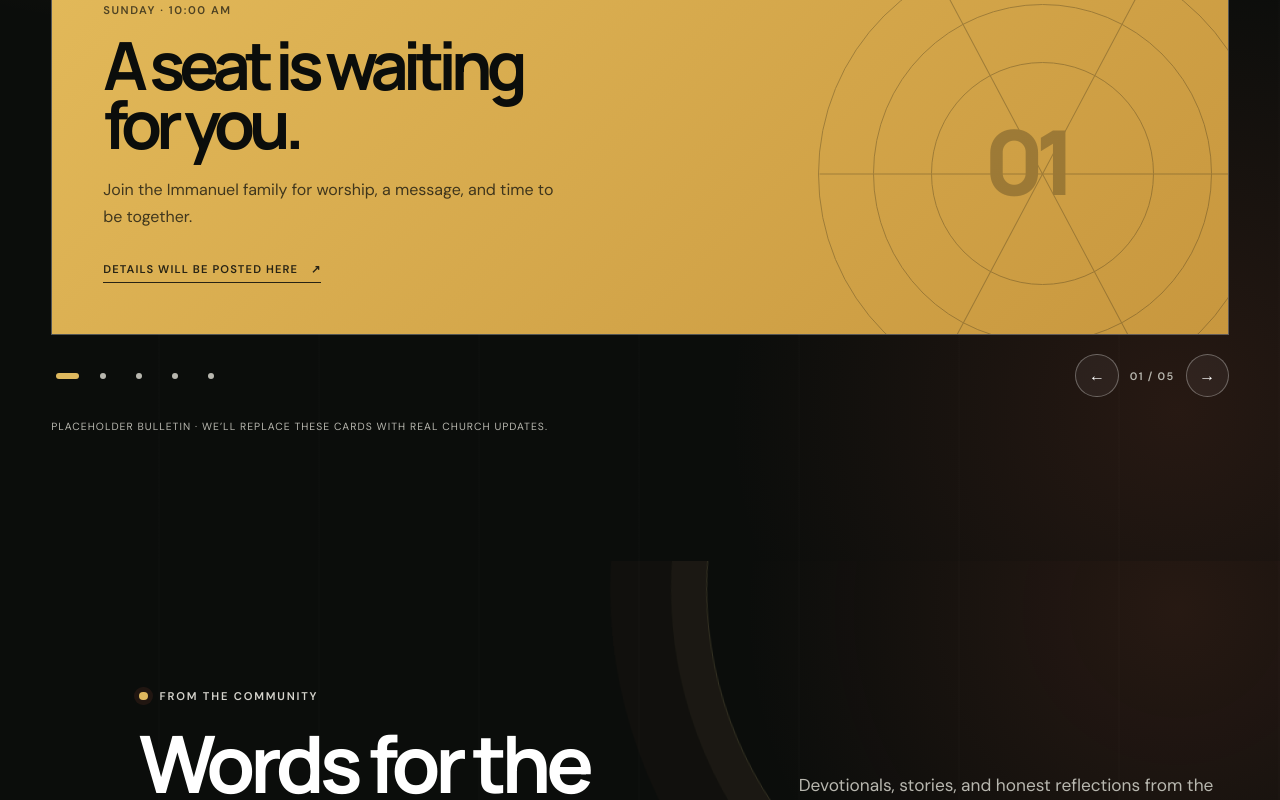
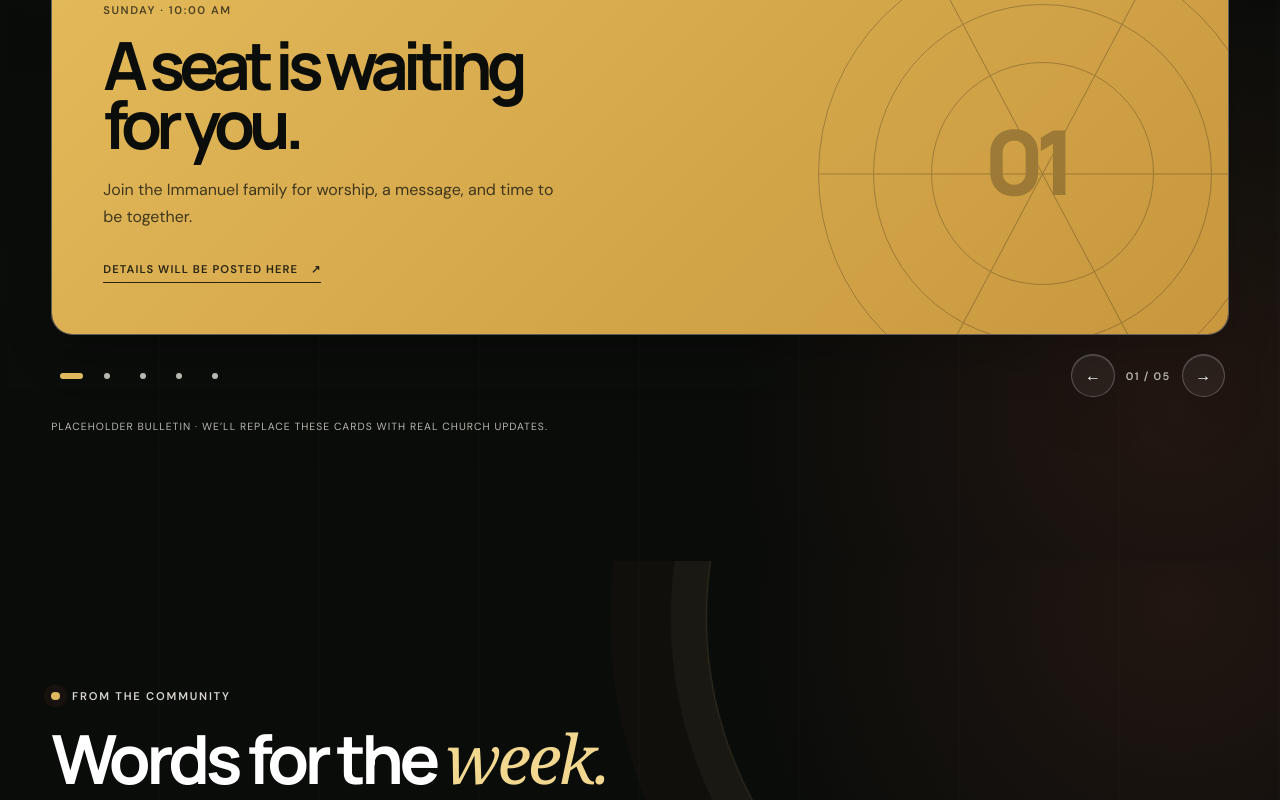
Before and after one commit to lokeyyron/immanuel-philippines, a Next.js app: page / in a window 1280 px wide. Shown: the part 2000-2800 px from the top of the page. Built offline with nearby package versions, Linux system fonts and the light colour scheme.

Commit message:
Smooth dark canvas and simplify homepage sections

```diff
--- a/app/components/HomeSections.js
+++ b/app/components/HomeSections.js
@@ -24,7 +24,6 @@
             <p className="kicker"><span className="live-pulse" /> From the community</p>
             <h2 id="blog-title">Words for the <em>week.</em></h2>
           </div>
-          <p className="blog-description">Devotionals, stories, and honest reflections from the Immanuel family — written by members, for members.</p>
         </div>
         <div className="blog-card-grid">
           <Link className="blog-card blog-card-featured" href="/blogs">
@@ -56,18 +55,6 @@
         <div className="blog-footnote"><span>Written by Immanuel people</span><Link href="/blogs">Explore the blog <span aria-hidden="true">↗</span></Link></div>
       </Reveal>
 
-      <Reveal as="section" className="connect section-dark section" id="connect" aria-labelledby="connect-title">
-        <div className="section-heading">
-          <p className="kicker"><span /> There is a place for you</p>
-          <h2 id="connect-title">Take your next step.</h2>
-        </div>
-        <div className="path-grid">
-          <article className="path-card path-featured"><p className="card-number">01</p><div><p className="card-eyebrow">Your first Sunday</p><h3>Plan a visit</h3><p>Know where to go, what to expect, and how to find us in the heart of Iligan City.</p></div><Link href="/events#visit" aria-label="Plan a visit">↗</Link></article>
-          <article className="path-card"><p className="card-number">02</p><div><p className="card-eyebrow">Life together</p><h3>Find community</h3><p>Build friendships, grow in faith, and experience church beyond a Sunday gathering.</p></div><Link href="/events" aria-label="Find community">↗</Link></article>
-          <article className="path-card"><p className="card-number">03</p><div><p className="card-eyebrow">Make a difference</p><h3>Serve with us</h3><p>Use your gifts to welcome people, strengthen the church, and bless our city.</p></div><Link href="/blogs" aria-label="Find ways to serve">↗</Link></article>
-        </div>
-      </Reveal>
-
       <Reveal as="section" className="community" id="community" aria-labelledby="community-title">
         <div className="community-copy"><p className="kicker"><span /> More than a gathering</p><h2 id="community-title">A community shaped by <em>grace.</em></h2></div>
         <div className="community-statements">
--- a/styles.css
+++ b/styles.css
@@ -1971,3 +1971,108 @@
 @media (prefers-reduced-motion: reduce) {
   .announcements::before, .announcement-track { animation: none; transition: none; }
 }
+
+
+/* Continuous dark canvas, readable liquid-glass surfaces, and calmer section transitions. */
+body { background: var(--ink); }
+main {
+  position: relative;
+  isolation: isolate;
+  background: transparent;
+}
+main::before {
+  content: "";
+  position: fixed;
+  z-index: -1;
+  inset: -24%;
+  background:
+    radial-gradient(circle at 12% 18%, rgba(222,184,94,.11), transparent 26rem),
+    radial-gradient(circle at 82% 34%, rgba(166,79,54,.13), transparent 32rem),
+    radial-gradient(circle at 45% 88%, rgba(39,56,43,.22), transparent 30rem),
+    #0b0d0b;
+  animation: ambient-drift 34s ease-in-out infinite alternate;
+  pointer-events: none;
+}
+main::after {
+  content: "";
+  position: fixed;
+  z-index: -1;
+  inset: 0;
+  opacity: .15;
+  background: repeating-linear-gradient(90deg, transparent 0 10rem, rgba(255,255,255,.05) 10rem 10.08rem);
+  pointer-events: none;
+}
+main > * { position: relative; z-index: 1; }
+@keyframes ambient-drift {
+  0% { transform: translate3d(-1%, -1%, 0) scale(1); }
+  100% { transform: translate3d(1%, 1.5%, 0) scale(1.04); }
+}
+.welcome,
+.announcements,
+.blog-spotlight,
+.community,
+.location {
+  background-color: rgba(11,13,11,.72);
+  backdrop-filter: blur(3px);
+}
+.announcements {
+  background-image:
+    radial-gradient(circle at 8% 16%, rgba(222,184,94,.13), transparent 23rem),
+    radial-gradient(circle at 92% 86%, rgba(166,79,54,.16), transparent 28rem),
+    linear-gradient(180deg, rgba(11,13,11,.42), rgba(11,13,11,.8));
+}
+.blog-spotlight {
+  background-image:
+    radial-gradient(circle at 92% 5%, rgba(166,79,54,.15), transparent 27rem),
+    radial-gradient(circle at 4% 88%, rgba(222,184,94,.1), transparent 25rem),
+    linear-gradient(180deg, rgba(11,13,11,.52), rgba(11,13,11,.82));
+}
+.site-footer { background: rgba(11,13,11,.9); backdrop-filter: blur(6px); }
+
+/* One-line headings on wide screens; mobile can wrap without horizontal overflow. */
+@media (min-width: 721px) {
+  .location-heading h2,
+  .blog-intro .section-heading h2 {
+    max-width: none;
+    white-space: nowrap;
+  }
+  .blog-intro { display: block; max-width: 90rem; }
+  .blog-intro .section-heading { max-width: none; }
+  .blog-intro .section-heading h2 { font-size: clamp(3rem, 5.3vw, 6.4rem); }
+}
+@media (max-width: 720px) {
+  .location-heading h2 { max-width: 11ch; }
+  .blog-intro .section-heading h2 { max-width: 10ch; }
+}
+
+/* Glass edges keep the editorial cards tactile without sacrificing contrast. */
+.blog-card,
+.announcement-viewport,
+.announcement-arrows button,
+.hero-carousel-arrows button,
+.header-cta,
+.mobile-menu-button,
+.visit-card,
+.map-card {
+  border: 1px solid rgba(255,255,255,.22);
+  box-shadow: inset 0 1px 0 rgba(255,255,255,.16), 0 1.25rem 3rem rgba(0,0,0,.16);
+}
+.blog-card { border-radius: 1.15rem; }
+.announcement-viewport { border-radius: 1.35rem; }
+.announcement-card { border-radius: 1.25rem; }
+.announcement-controls { padding-inline: .25rem; }
+
+/* Scroll-revealed headings get a small lift instead of a noisy entrance. */
+.section-reveal.is-visible .section-heading h2,
+.section-reveal.is-visible .welcome-copy h2 {
+  animation: heading-lift 850ms cubic-bezier(.22,.61,.36,1) both;
+}
+@keyframes heading-lift {
+  from { opacity: .15; transform: translate3d(0, .7rem, 0); letter-spacing: -.045em; }
+  to { opacity: 1; transform: none; letter-spacing: -.065em; }
+}
+@media (prefers-reduced-motion: reduce) {
+  main::before,
+  .section-reveal.is-visible .section-heading h2,
+  .section-reveal.is-visible .welcome-copy h2 { animation: none; }
+}
```
